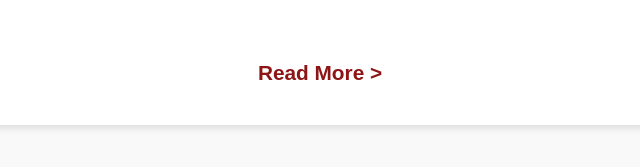
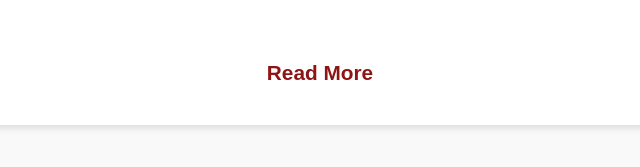
Before and after one commit to lovenialaw/teach-youth-first, a plain HTML site: page tyf_index.html in a window 1280 px wide. Shown: the part 1279-1446 px from the top of the page, 320-960 px from the left. Drawn offline with Linux system fonts and the light colour scheme.

Commit message:
Update read more

```diff
--- a/tyf_index.html
+++ b/tyf_index.html
@@ -509,7 +509,7 @@
                                 <span class="stat-label">Communities Reached</span>
                             </div>
                         </div>
-                        <button class="read-more-btn">Read More ></button>
+                        <button class="read-more-btn">Read More</button>
                     </div>
                 </div>
 
```
